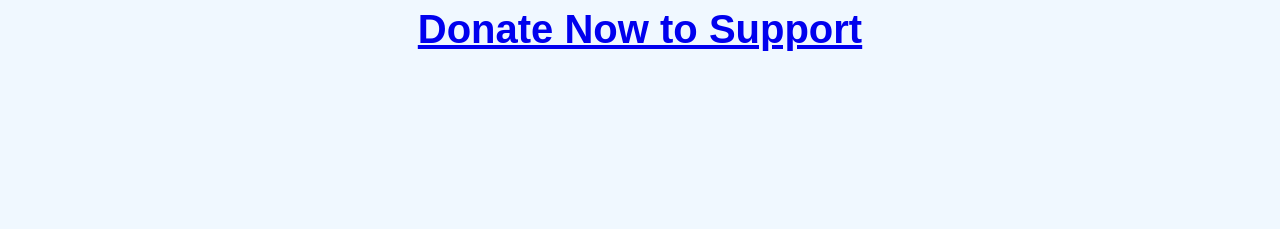
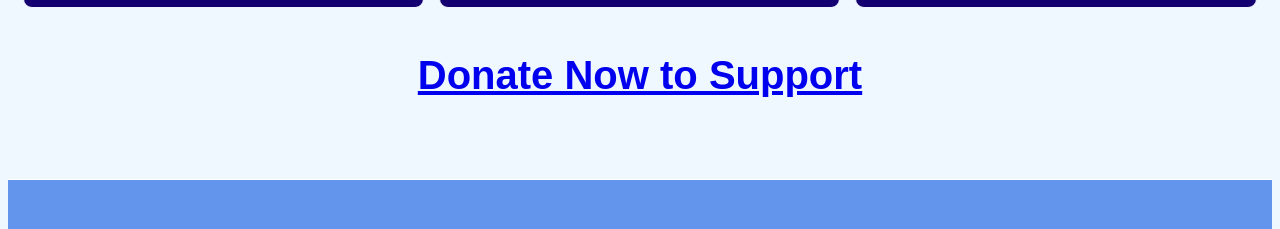
Before and after one commit to DaraghD/c4012, a plain HTML site: page page2.html in a window 1280 px wide. Shown: the part 732-961 px from the top of the page. Drawn offline with Linux system fonts and the light colour scheme.

Commit message:
Changed stylesheet for page 2.

```diff
--- a/page2.html
+++ b/page2.html
@@ -4,7 +4,7 @@
 
 <html>
     <head>
-    <link rel = "stylesheet" href = "stylepage2.css"> <!-- this links the style.css file into the html file -->
+    <link rel = "stylesheet" href = "stylesheet2old.css"> <!-- this links the style.css file into the html file -->
 
     <title>
         Page2
```
